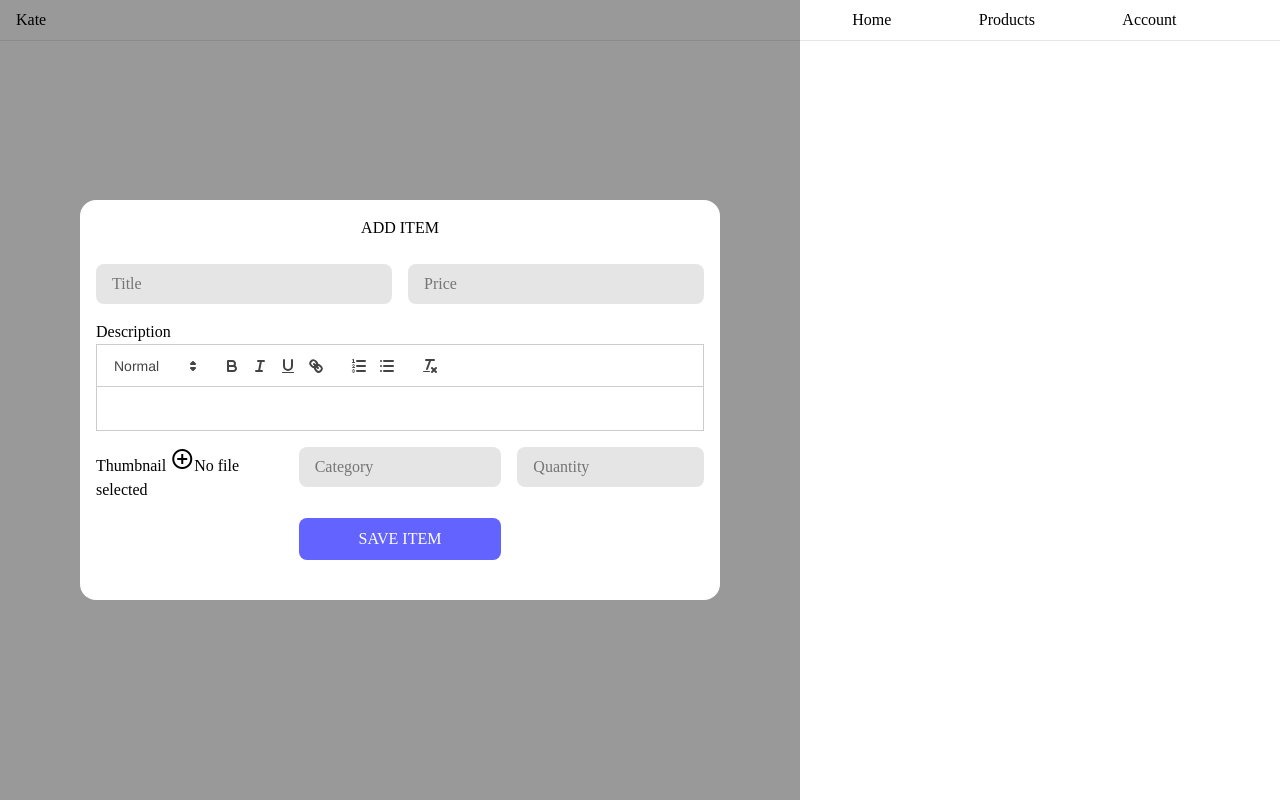
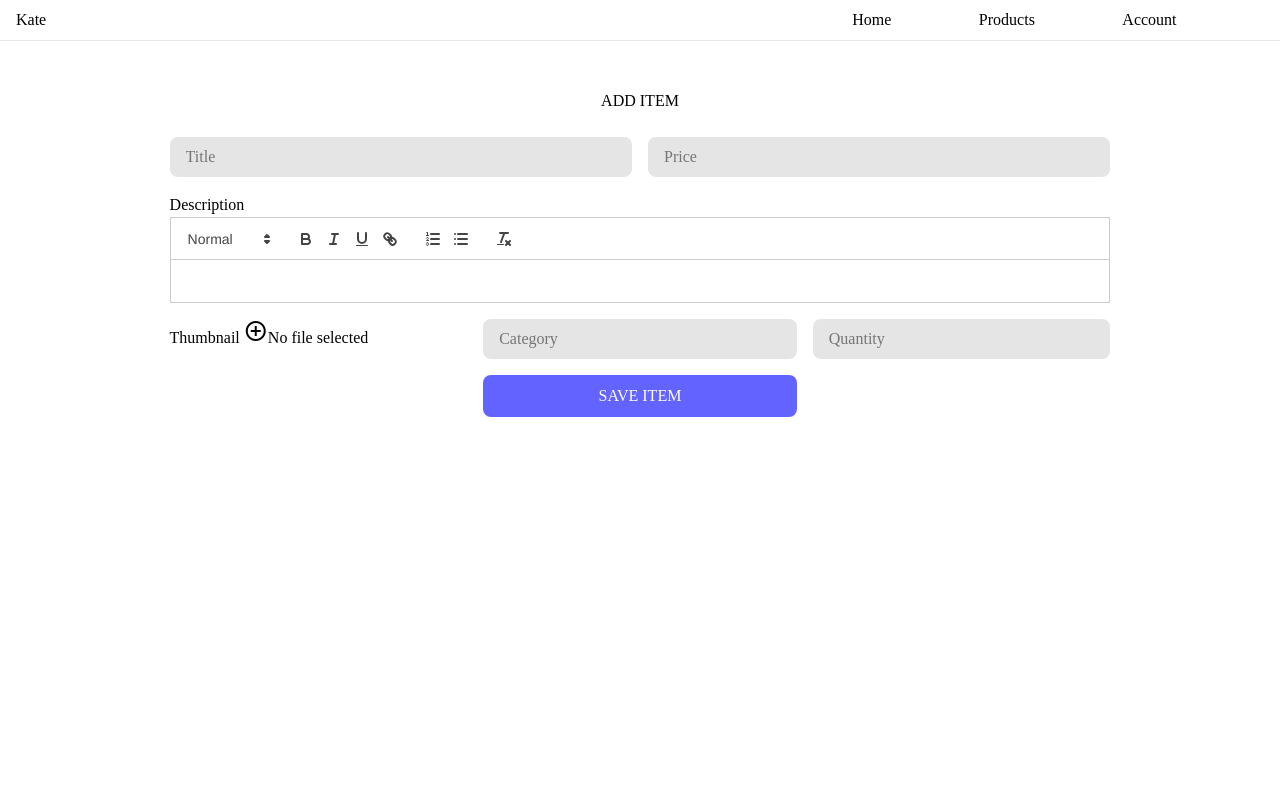
Before and after one commit to roywaswa/ecom-store, a React (Vite) app: page /admin/product in a window 1280 px wide. Shown: the top 800 px of the page. Built offline with nearby package versions, Linux system fonts and the light colour scheme; no server answers.

Commit message:
remove callbacks

```diff
--- a/src/components/ProductEditor.jsx
+++ b/src/components/ProductEditor.jsx
@@ -1,43 +1,32 @@
-import React, { useEffect, useState, useCallback } from "react";
+import React, { useEffect, useState } from "react";
 import ReactQuill from "react-quill";
 import "react-quill/dist/quill.snow.css";
 import { createNewInventoryItem } from "../app/firestoreMethods";
 import { useStorage } from "../app/storageMethods";
 
-export default function ProductEditor({ setModal }) {
+export default function ProductEditor() {
   const [thubnailFile, setThubnailFile] = useState(null);
   const { url } = useStorage(thubnailFile);
-  const [form, setForm] = useState({
-    title: "",
-    description: "",
-    price: "",
-    thumbnailUrl: "",
-    quantity: "",
-    category: "",
-  });
+  const [form, setForm] = useState({ title: "", description: "", price: "", thumbnailUrl: "", quantity: "", category: "" });
 
-  const handleCloseModal = useCallback((ev) => {
-    if (ev.target.className === "backdrop") {
-      setModal(false);
-    }
-  },[])
-  const handleNewItemSubmit = useCallback((ev) => {
+
+  const handleNewItemSubmit = (ev) => {
     ev.preventDefault();
     createNewInventoryItem(form);
-  },[])
+  }
 
-  const handleChange = useCallback((ev) => {
+  const handleChange = (ev) => {
     setForm({ ...form, [ev.target.name]: ev.target.value });
     console.log(form);
-  } ,[form])
+  }
 
-  const handleThumbnailChange = useCallback((ev) => {
+  const handleThumbnailChange = (ev) => {
     setThubnailFile(ev.target.files[0]);
-  }, [form])
+  }
 
-  const handleQuillChange = useCallback((ev) => {
+  const handleQuillChange = (ev) => {
     setForm({ ...form, description: ev.target.value });
-  }, [form])
+  }
 
 
   useEffect(() => {
@@ -45,11 +34,11 @@ export default function ProductEditor({ setModal }) {
   }, [url]);
 
   return (
-    <div onClick={handleCloseModal} className="backdrop">
+    <div onClick={()=>{}} className="backdrop">
       <div className="container">
         <h1>ADD ITEM</h1>
         <form
-          onSubmit={handleNewItemSubmit}
+          onSubmit={ev => handleNewItemSubmit(ev)}
           action="submit"
         >
           <div className="formfield grid-col-span-2">
@@ -59,7 +48,7 @@ export default function ProductEditor({ setModal }) {
             <input
               placeholder="Title"
               value={form.title}
-              onChange={handleChange}
+              onChange={ev =>handleChange(ev)}
               type="text"
               name="title"
               id="title"
@@ -71,7 +60,7 @@ export default function ProductEditor({ setModal }) {
             </label>
             <input
               placeholder="Price"
-              onChange={handleChange}
+              onChange={ev =>handleChange(ev)}
               value={form.price}
               type="number"
               name="price"
@@ -83,7 +72,7 @@ export default function ProductEditor({ setModal }) {
             <ReactQuill
               theme="snow"
               value={form.description}
-              onChange={handleQuillChange}
+              onChange={ev =>handleQuillChange(ev)}
             />
           </div>
           <div className="formfield">
@@ -93,7 +82,7 @@ export default function ProductEditor({ setModal }) {
             </label>
             <input
               hidden
-              onChange={handleThumbnailChange}
+              onChange={ev =>handleThumbnailChange(ev)}
               type="file"
               name="thumbnail"
               id="thumbnail"
@@ -110,7 +99,7 @@ export default function ProductEditor({ setModal }) {
             </label>
             <input
               placeholder="Category"
-              onChange={handleChange}
+              onChange={ev =>handleChange(ev)}
               value={form.category}
               type="text"
               name="category"
@@ -123,7 +112,7 @@ export default function ProductEditor({ setModal }) {
             </label>
             <input
               placeholder="Quantity"
-              onChange={handleChange}
+              onChange={ev => handleChange(ev)}
               value={form.quantity}
               type="number"
               name="quantity"
--- a/src/style/views/Admin.scss
+++ b/src/style/views/Admin.scss
@@ -110,18 +110,8 @@
   display: flex;
   justify-content: center;
   align-items: center;
-  position: fixed;
-  top: 0;
-  left: 0;
-  right: 0;
-  bottom: 0;
-  height: 100vh;
-  width: 100vh;
-  background: rgba($color: #000000, $alpha: 0.4);
-  z-index: 1;
 
   .container {
-    background: #fff;
     width: max(500px, 80%);
     max-height: 95vh;
     padding: 1rem;
```
